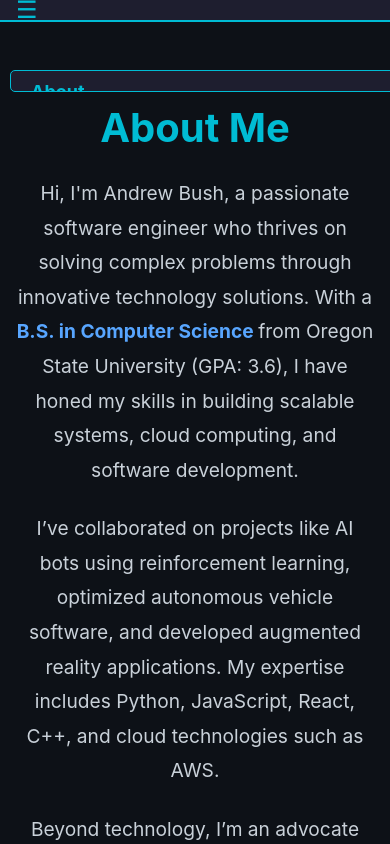
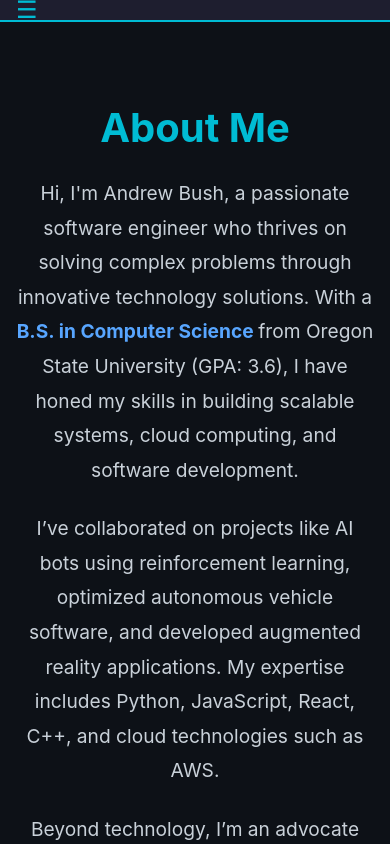
Before and after one commit to drewbush1990/interactive-resume, a React (Create React App) app: page / in a window 390 px wide. Shown: the top 844 px of the page. Built offline with nearby package versions, Linux system fonts and the light colour scheme.

Commit message:
Fix Navbar usability for smaller screens

```diff
--- a/src/components/Navbar.css
+++ b/src/components/Navbar.css
@@ -1,4 +1,4 @@
-/* General Styles */
+/* General Navbar Styles */
 .navbar {
   display: flex;
   justify-content: center;
@@ -70,18 +70,27 @@
     gap: 10px;
     position: absolute;
     top: 60px;
+    left: 0;
+    right: 0;
     background-color: #1e1e2f;
     border: 1px solid #00bcd4;
     border-radius: 5px;
     padding: 10px;
     max-height: 0;
     overflow: hidden;
-    width: calc(100% - 20px);
-    left: 10px;
-    right: 10px;
+    visibility: hidden;
+    opacity: 0;
+    transition: all 0.3s ease;
   }
 
   .navbar-links.open {
-    max-height: 300px;
+    max-height: 300px; /* Adjust based on content height */
+    visibility: visible;
+    opacity: 1;
+    overflow-y: auto; /* Add scroll for overflowing content */
+  }
+
+  .navbar-links li {
+    text-align: center;
   }
 }
--- a/src/components/Navbar.js
+++ b/src/components/Navbar.js
@@ -5,12 +5,12 @@ const Navbar = () => {
   const [isMenuOpen, setIsMenuOpen] = useState(false);
 
   const handleScroll = (event, id) => {
-    event.preventDefault(); // Prevent default anchor behavior
+    event.preventDefault();
     const section = document.getElementById(id);
     if (section) {
       section.scrollIntoView({ behavior: "smooth", block: "start" });
     }
-    setIsMenuOpen(false); // Close the menu when a link is clicked
+    setIsMenuOpen(false); // Close the menu after navigating
   };
 
   return (
```
